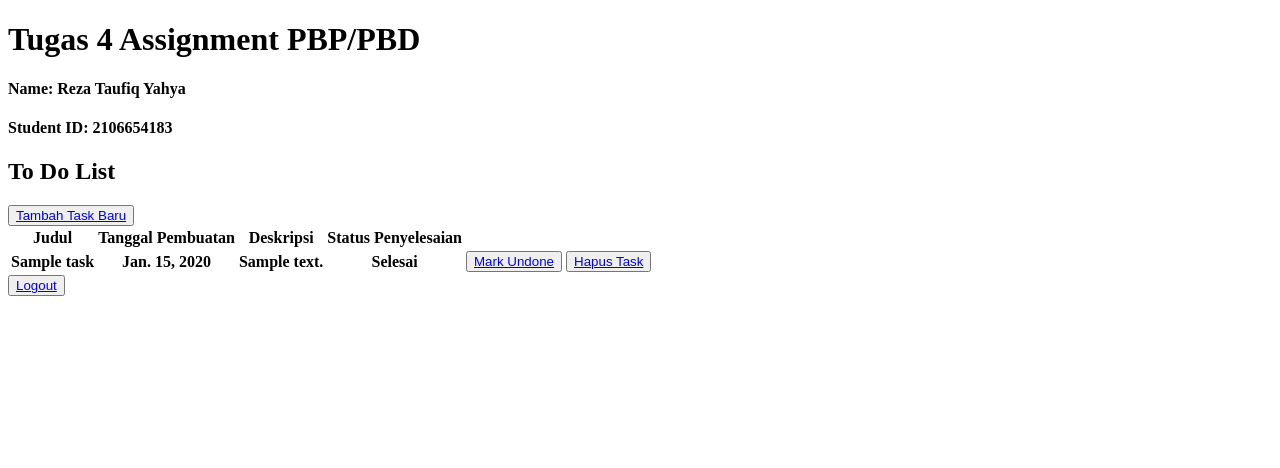
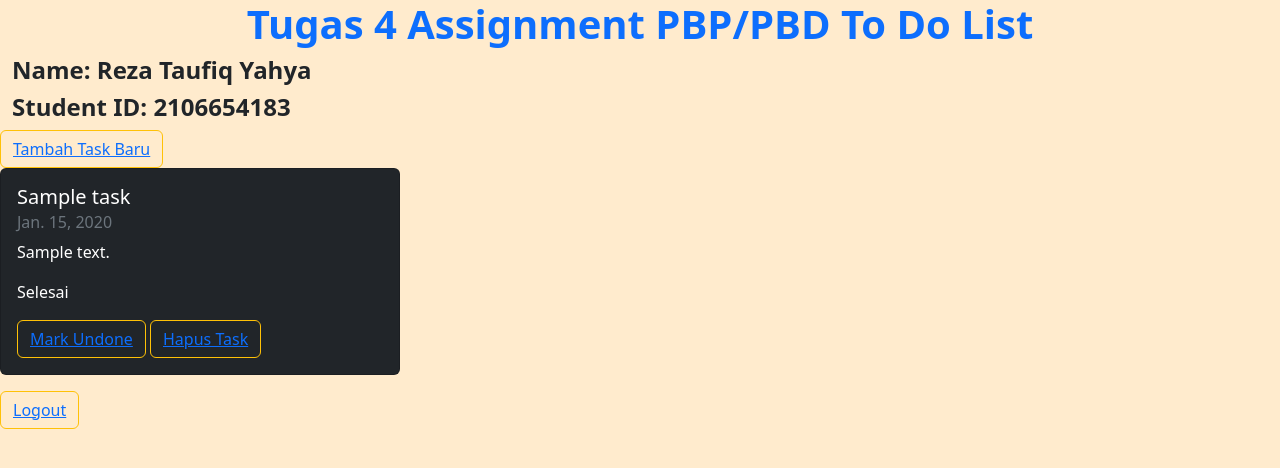
Before and after one commit to rezaty/Tugas2PBP, a Django app: page /todolist/ in a window 1280 px wide. Shown: the top 468 px of the page. Run offline with Django 4.2, Linux system fonts and the light colour scheme; a user stored in the database is signed in; tables that the repository leaves empty hold one stand-in row (values such as "Sample post"); lists and menus that the app fills with data are empty.

Commit message:
Tugas 4 PBP

```diff
--- a/templates/base.html
+++ b/templates/base.html
@@ -8,11 +8,13 @@
   <link rel="stylesheet" href="{% static 'css/style.css' %}">
   {% block meta %}
   {% endblock meta %}
+  <link href="https://cdn.jsdelivr.net/npm/bootstrap@5.2.1/dist/css/bootstrap.min.css" rel="stylesheet" integrity="sha384-iYQeCzEYFbKjA/T2uDLTpkwGzCiq6soy8tYaI1GyVh/UjpbCx/TYkiZhlZB6+fzT" crossorigin="anonymous">
 </head>
 
 <body>
   {% block content %}
   {% endblock content %}
+  <script src="https://cdn.jsdelivr.net/npm/bootstrap@5.2.1/dist/js/bootstrap.bundle.min.js" integrity="sha384-u1OknCvxWvY5kfmNBILK2hRnQC3Pr17a+RTT6rIHI7NnikvbZlHgTPOOmMi466C8" crossorigin="anonymous"></script>
 </body>
 
 </html>
--- a/todolist/templates/todolist.html
+++ b/todolist/templates/todolist.html
@@ -5,39 +5,31 @@
 {% endblock meta %}
 
 {% block content %}
+<body style = "background-color :blanchedalmond">
+  <h1 class="text-center text-primary fw-bold">Tugas 4 Assignment PBP/PBD To Do List</h1>
+  <h4 class="fw-bold container-fluid">Name: {{nama}}</h4>
+  <h4 class="fw-bold container-fluid">Student ID: {{NPM}}</h4>
 
-<h1>Tugas 4 Assignment PBP/PBD</h1>
-<h4>Name: {{nama}}</h4>
-<h4>Student ID: {{NPM}}</h4>
-
-
-<h2>To Do List</h2>
-<button><a href="{% url 'todolist:create_task' %}">Tambah Task Baru</a></button>
-<table>
-    <tr>
-      <th>Judul</th>
-      <th>Tanggal Pembuatan</th>
-      <th>Deskripsi</th>
-      <th>Status Penyelesaian</th>
-    </tr>
+  <button class="btn btn-outline-warning"><a href="{% url 'todolist:create_task' %}">Tambah Task Baru</a></button>
   {% for item in todolist %}
-    <tr>
-        <th>{{item.title}}</th>
-        <th>{{item.date}}</th>
-        <th>{{item.description}}</th>
+  <div class="card text-bg-dark mb-3" style="width: 25rem;">
+    <div class="card-body">
+      <h5 class="card-title">{{item.title}}</h5>
+      <h6 class="card-subtitle mb-2 text-muted">{{item.date}}</h6>
+      <p class="card-text">{{item.description}}</p>
       {% if item.is_finished %}
-            <th>Selesai</th>
-            <th> <button><a href="{% url 'todolist:set_task' item.pk %}">Mark Undone</a></button> </th>
+      <p class="card-text">Selesai</p>
+      <button class="btn btn-outline-warning"><a href="{% url 'todolist:set_task' item.pk %}">Mark Undone</a></button>
       {% else %}
-            <th>Belum Selesai</th>
-            <th> <button><a href="{% url 'todolist:set_task' item.pk %}">Mark Done</a></button> </th>
+      <p class="card-text">Belum Selesai</p>
+      <button class="btn btn-outline-warning"><a href="{% url 'todolist:set_task' item.pk %}">Mark Done</a></button>
       {% endif %}
-        <th> <button><a href="{% url 'todolist:delete' item.pk %}">Hapus Task</a></button> </th>
-    </tr>
+      <button class="btn btn-outline-warning"><a href="{% url 'todolist:delete' item.pk %}">Hapus Task</a></button>
       {% endfor %}
-</table>
-
+    </div>
+  </div>
   <div>
-  <button><a href="{% url 'todolist:logout' %}">Logout</a></button>
+    <button class="btn btn-outline-warning text-center" ><a href="{% url 'todolist:logout' %}">Logout</a></button>
   </div>
+</body>
 {% endblock content %}
```
Also changed, not shown: todolist/templates/create_task.html (+12 -12 lines), todolist/templates/login.html (+10 -7 lines), todolist/templates/register.html (+6 -5 lines), todolist/README.md. Lines whose indentation alone changed are shown as unchanged.
